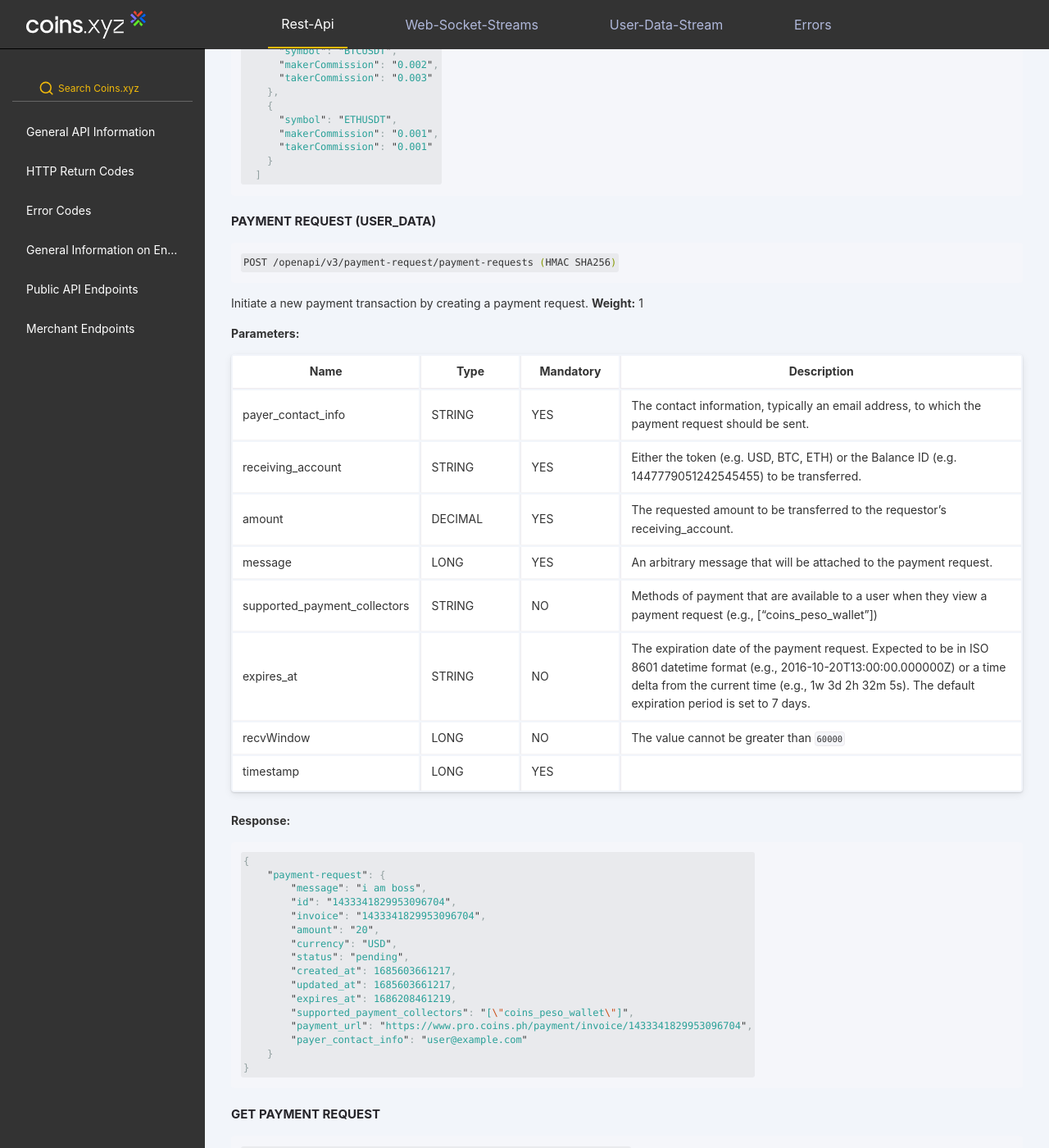
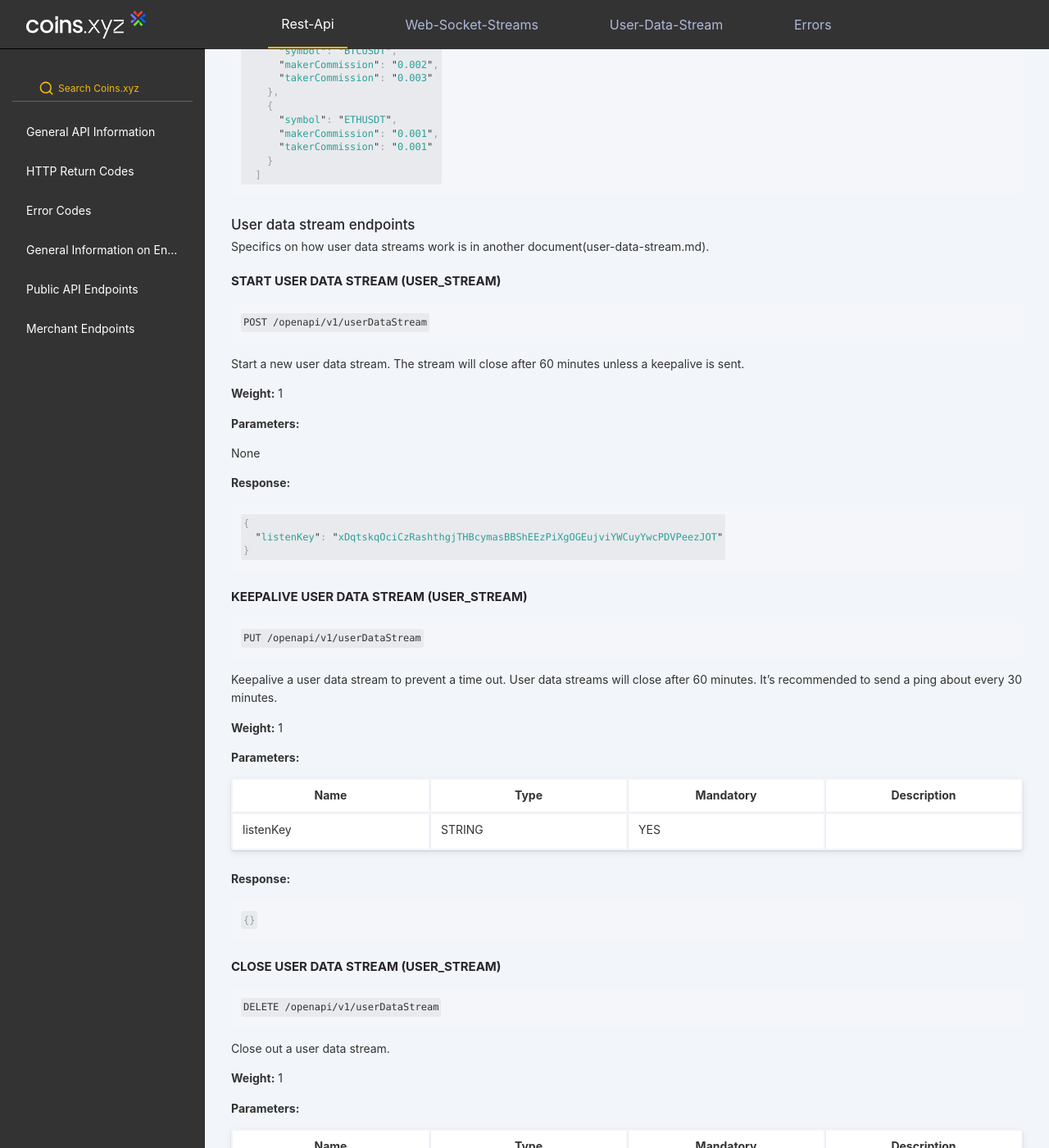
Before and after one commit to coins-docs/xyz, a Jekyll site: the page built from docs/rest-api.md, in a window 1280 px wide and 1400 px high, scrolled down 39802 px. Shown: the whole window at 82% size. Built offline with Jekyll 4.4.1, drawn with Linux system fonts in a browser that asks for light colours; some of the changed text lies outside the part shown.

Commit message:
Update rest-api.md

````diff
--- a/docs/rest-api.md
+++ b/docs/rest-api.md
@@ -2063,153 +2063,6 @@ timestamp          | LONG   | YES        |
 
 
 
-
-#### Payment request (USER_DATA)
-
-```shell
-POST /openapi/v3/payment-request/payment-requests (HMAC SHA256)
-```
-Initiate a new payment transaction by creating a payment request.
-**Weight:** 1
-
-**Parameters:**
-
-Name              | Type  | Mandatory | Description
------------------|-------|----------|--------------------------------------------------------------------------------------
-payer_contact_info            | STRING | YES      | The contact information, typically an email address, to which the payment request should be sent.
-receiving_account | STRING  | YES      |  Either the token (e.g. USD, BTC, ETH) or the Balance ID (e.g. 1447779051242545455) to be transferred.
-amount          | DECIMAL  | YES      |  The requested amount to be transferred to the requestor's receiving_account.
-message          | LONG  | YES      | An arbitrary message that will be attached to the payment request.
-supported_payment_collectors          |   STRING    | NO       | Methods of payment that are available to a user when they view a payment request (e.g., ["coins_peso_wallet"])
-expires_at          | STRING | NO       | The expiration date of the payment request. Expected to be in ISO 8601 datetime format (e.g., 2016-10-20T13:00:00.000000Z) or a time delta from the current time (e.g., 1w 3d 2h 32m 5s). The default expiration period is set to 7 days.
-recvWindow | LONG   | NO        | The value cannot be greater than `60000`
-timestamp          | LONG   | YES        |
-
-**Response:**
-
-```javascript
-{
-    "payment-request": {
-        "message": "i am boss",
-        "id": "1433341829953096704",
-        "invoice": "1433341829953096704",
-        "amount": "20",
-        "currency": "USD",
-        "status": "pending",
-        "created_at": 1685603661217,
-        "updated_at": 1685603661217,
-        "expires_at": 1686208461219,
-        "supported_payment_collectors": "[\"coins_peso_wallet\"]",
-        "payment_url": "https://www.pro.coins.ph/payment/invoice/1433341829953096704",
-        "payer_contact_info": "user@example.com"
-    }
-}
-```
-
-
-#### Get payment request
-
-```shell
-GET /openapi/v3/payment-request/get-payment-request (HMAC SHA256)
-```
-Retrieve either a single existing payment request or a list of existing payment requests.
-
-**Weight:** 1
-
-**Parameters:**
-
-Name              | Type   | Mandatory | Description
------------------|--------|-----------|--------------------------------------------------------------------------------------
-id            | STRING | NO        | The ID of a specific payment request to retrieve.
-start_time | LONG   | NO        |  The start time of a time range within which to search for payment requests.
-end_time          | LONG   | NO       |  The end time of a time range within which to search for payment requests.
-limit          | INT    | NO       | The maximum number of records to return in a single response. The default value is 500, and the maximum allowed value is 1000.
-recvWindow | LONG   | NO        | The value cannot be greater than `60000`
-timestamp          | LONG   | YES        |
-
-**Response:**
-
-```javascript
-{
-    "payment-request": {
-        "message": "i am boss",
-        "id": "1433341829953096704",
-        "invoice": "1433341829953096704",
-        "amount": "20",
-        "currency": "USD",
-        "status": "pending",
-        "created_at": 1685603661217,
-        "updated_at": 1685603661217,
-        "expires_at": 1686208461219,
-        "supported_payment_collectors": "[\"coins_peso_wallet\"]",
-        "payment_url": "https://www.pro.coins.ph/payment/invoice/1433341829953096704",
-        "payer_contact_info": "user@example.com"
-    }
-}
-```
-
-#### Cancel payment request
-
-```shell
-POST /openapi/v3/payment-request/delete-payment-request (HMAC SHA256)
-```
-Cancel an existing payment request.
-
-**Weight:** 1
-
-**Parameters:**
-
-Name              | Type   | Mandatory | Description
------------------|--------|-----------|--------------------------------------------------------------------------------------
-id            | STRING | YES       | The ID the payment request that needs to be canceled.
-recvWindow | LONG   | NO        | The value cannot be greater than `60000`
-timestamp          | LONG   | YES        |
-
-**Response:**
-
-```javascript
-{
-    "payment-request": {
-        "message": "i am boss",
-        "id": "1433341829953096704",
-        "invoice": "1433341829953096704",
-        "amount": "20",
-        "currency": "USD",
-        "status": "pending",
-        "created_at": 1685603661217,
-        "updated_at": 1685603661217,
-        "expires_at": 1686208461219,
-        "supported_payment_collectors": "[\"coins_peso_wallet\"]",
-        "payment_url": "https://www.pro.coins.ph/payment/invoice/1433341829953096704",
-        "payer_contact_info": "user@example.com"
-    }
-}
-```
-
-#### Send reminder for payment request
-
-```shell
-POST /openapi/v3/payment-request/payment-request-reminder (HMAC SHA256)
-```
-Send a reminder to the recipient to fulfill the payment request.
-
-**Weight:** 1
-
-**Parameters:**
-
-Name              | Type   | Mandatory | Description
------------------|--------|-----------|--------------------------------------------------------------------------------------
-id            | STRING | YES       | The ID of the payment request for which the reminder notification needs to be sent.
-recvWindow | LONG   | NO        | The value cannot be greater than `60000`
-timestamp          | LONG   | YES        |
-
-**Response:**
-
-```javascript
-true
-```
-
-
 ### User data stream endpoints
 
 Specifics on how user data streams work is in another document(user-data-stream.md).
````
